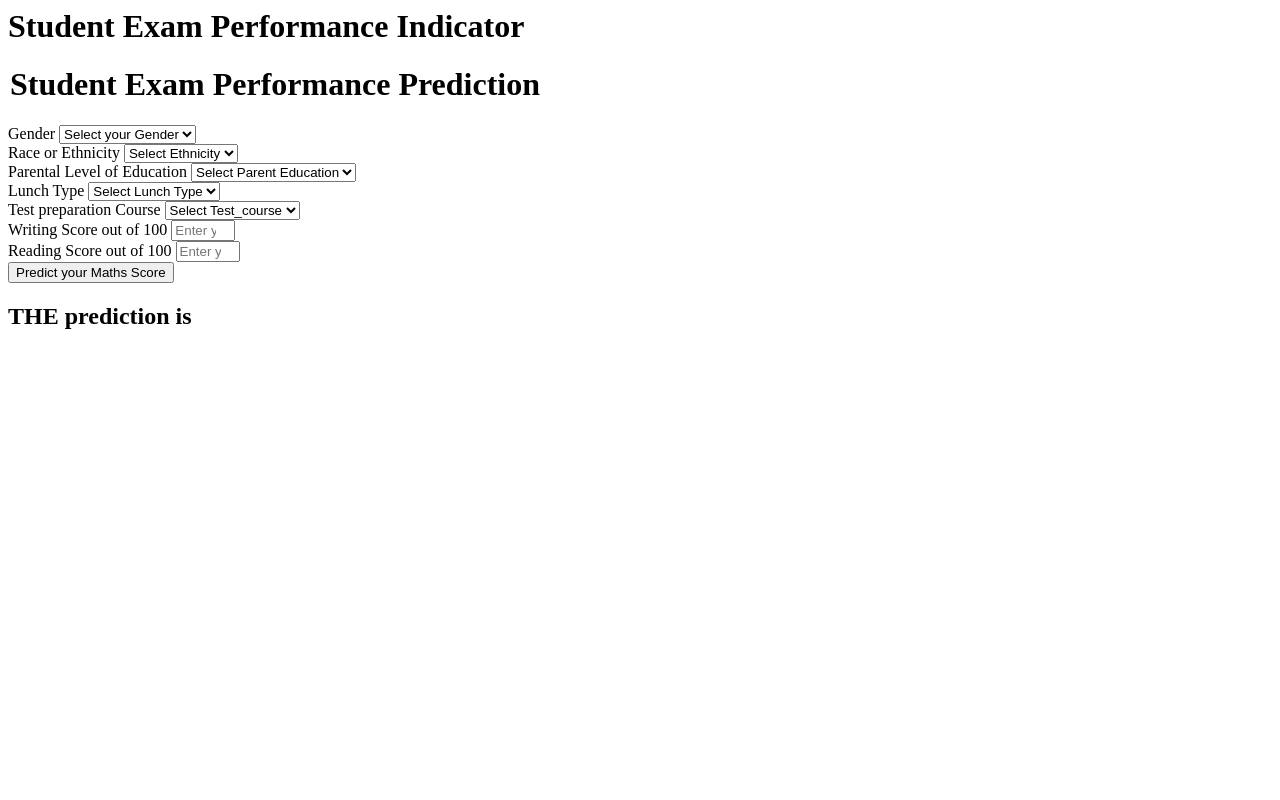
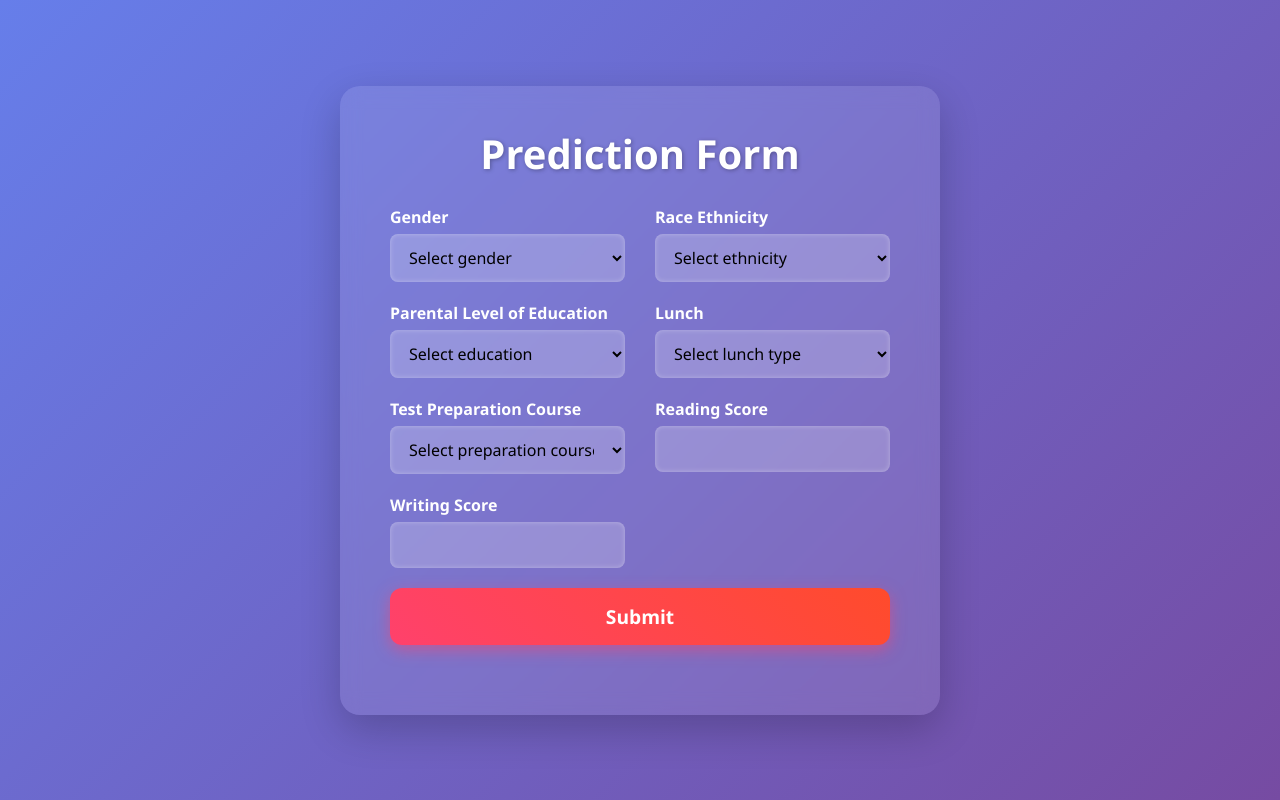
Before and after one commit to AyaanAhmed2002/Student-Performance-Indicator, a Flask app: page /predictdata in a window 1280 px wide. Run offline with Flask 3, Linux system fonts and the light colour scheme.

Commit message:
Customizing home

```diff
--- a/templates/home.html
+++ b/templates/home.html
@@ -1,111 +1,161 @@
-<html>
+<!DOCTYPE html>
+<html lang="en">
+<head>
+  <meta charset="UTF-8" />
+  <meta name="viewport" content="width=device-width, initial-scale=1" />
+  <title>Prediction</title>
+  <style>
+    /* Reset */
+    * {
+      box-sizing: border-box;
+      margin: 0;
+      padding: 0;
+      font-family: 'Segoe UI', Tahoma, Geneva, Verdana, sans-serif;
+    }
+    body {
+      background: linear-gradient(135deg, #667eea, #764ba2);
+      display: flex;
+      justify-content: center;
+      align-items: center;
+      height: 100vh;
+      padding: 20px;
+      color: #fff;
+    }
+    .container {
+      background: rgba(255, 255, 255, 0.1);
+      backdrop-filter: blur(10px);
+      border-radius: 20px;
+      padding: 40px 50px;
+      max-width: 600px;
+      width: 100%;
+      box-shadow: 0 15px 40px rgba(0, 0, 0, 0.2);
+      text-align: center;
+    }
+    h2 {
+      font-weight: 700;
+      font-size: 2.5rem;
+      margin-bottom: 25px;
+      text-shadow: 1px 1px 4px rgba(0,0,0,0.3);
+    }
+    form {
+      display: grid;
+      grid-template-columns: 1fr 1fr;
+      gap: 20px 30px;
+      margin-bottom: 30px;
+    }
+    label {
+      display: block;
+      margin-bottom: 6px;
+      font-weight: 600;
+      color: #ffffffff;
+      text-align: left;
+    }
+    select,
+    input[type="number"] {
+      width: 100%;
+      padding: 12px 15px;
+      border-radius: 8px;
+      border: none;
+      background: rgba(255, 255, 255, 0.2);
+      color: #000000ff;
+      font-size: 1rem;
+      box-shadow: inset 0 0 5px rgba(255,255,255,0.3);
+      transition: background 0.3s ease;
+    }
+    select:focus,
+    input[type="number"]:focus {
+      outline: none;
+      background: rgba(255, 255, 255, 0.35);
+    }
+    button {
+      grid-column: span 2;
+      padding: 15px 0;
+      font-size: 1.2rem;
+      font-weight: 700;
+      color: #fff;
+      background: linear-gradient(45deg, #ff416c, #ff4b2b);
+      border: none;
+      border-radius: 12px;
+      cursor: pointer;
+      box-shadow: 0 5px 15px rgba(255, 65, 108, 0.5);
+      transition: background 0.3s ease, box-shadow 0.3s ease;
+    }
+    button:hover {
+      background: linear-gradient(45deg, #ff4b2b, #ff416c);
+      box-shadow: 0 10px 25px rgba(255, 75, 43, 0.7);
+    }
+    .result {
+      font-size: 1.8rem;
+      font-weight: 700;
+      color: #f9d423;
+      text-shadow: 1px 1px 5px rgba(0,0,0,0.5);
+    }
+  </style>
+</head>
 <body>
-    <div class="login">
-       <h1>Student Exam Performance Indicator</h1>
-
-       <form action="{{ url_for('predict_datapoint')}}" method="post">
-        <h1>
-            <legend>Student Exam Performance Prediction</legend>
-        </h1>
-        <div class="mb-3">
-            <label class="form-label">Gender</label>
-            <select class="form-control" name="gender" placeholder="Enter you Gender" required>
-                <option class="placeholder" selected disabled value="">Select your Gender</option>
-                <option value="male">
-                    Male
-                </option>
-                <option value="female">
-                    Female
-                </option>
+  <div class="container">
+    <h2>Prediction Form</h2>
+    <form action="/predictdata" method="post">
+      <div>
+        <label for="gender">Gender</label>
+        <select name="gender" id="gender" required>
+          <option value="" disabled selected>Select gender</option>
+          <option value="male">Male</option>
+          <option value="female">Female</option>
         </select>
       </div>
-        <div class="mb-3">
-            <label class="form-label">Race or Ethnicity</label>
-            <select class="form-control" name="ethnicity" placeholder="Enter you ethnicity" required>
-                <option class="placeholder" selected disabled value="">Select Ethnicity</option>
-                <option value="group A">
-                    Group A
-                </option>
-                <option value="group B">
-                    Group B
-                </option>
-                <option value="group C">
-                    Group C
-                </option>
-                <option value="group D">
-                    Group D
-                </option>
-                <option value="group E">
-                    Group E
-                </option>
+      <div>
+        <label for="raceethnicity">Race Ethnicity</label>
+        <select name="race_ethnicity" id="race_ethnicity" required>
+          <option value="" disabled selected>Select ethnicity</option>
+          <option value="group A">Group A</option>
+          <option value="group B">Group B</option>
+          <option value="group C">Group C</option>
+          <option value="group D">Group D</option>
+          <option value="group E">Group E</option>
         </select>
       </div>
-        <div class="mb-3">
-            <label class="form-label">Parental Level of Education</label>
-            <select class="form-control" name="parental_level_of_education"
-                placeholder="Enter you Parent Education" required>
-                <option class="placeholder" selected disabled value="">Select Parent Education</option>
-                <option value="associate's degree">
-                    associate's degree
-                </option>
-                <option value="bachelor's degree">
-                    bachelor's degree
-                </option>
-                <option value="high school">
-                    high school
-                </option>
-                <option value="master's degree">
-                    master's degree
-                </option>
-                <option value="some college">
-                    some college
-                </option>
-                <option value="some high school">
-                    some high school
-                </option>
+      <div>
+        <label for="parentallevelofeducation">Parental Level of Education</label>
+        <select name="parental_level_of_education" id="parental_level_of_education" required>
+          <option value="" disabled selected>Select education</option>
+          <option value="some high school">Some High School</option>
+          <option value="high school">High School</option>
+          <option value="some college">Some College</option>
+          <option value="associate's degree">Associate's Degree</option>
+          <option value="bachelor's degree">Bachelor's Degree</option>
+          <option value="master's degree">Master's Degree</option>
         </select>
       </div>
-        <div class="mb-3">
-            <label class="form-label">Lunch Type</label>
-            <select class="form-control" name="lunch" placeholder="Enter you Lunch" required>
-                <option class="placeholder" selected disabled value="">Select Lunch Type</option>
-                <option value="free/reduced">
-                    free/reduced
-                </option>
-                <option value="standard">
-                    standard
-                </option>
+      <div>
+        <label for="lunch">Lunch</label>
+        <select name="lunch" id="lunch" required>
+          <option value="" disabled selected>Select lunch type</option>
+          <option value="standard">Standard</option>
+          <option value="free/reduced">Free/Reduced</option>
         </select>
       </div>
-        <div class="mb-3">
-            <label class="form-label">Test preparation Course</label>
-            <select class="form-control" name="test_preparation_course" placeholder="Enter you Course"
-                required>
-                <option class="placeholder" selected disabled value="">Select Test_course</option>
-                <option value="none">
-                    None
-                </option>
-                <option value="completed">
-                    Completed
-                </option>
+      <div>
+        <label for="testpreparationcourse">Test Preparation Course</label>
+        <select name="test_preparation_course" id="test_preparation_course" required>
+          <option value="" disabled selected>Select preparation course</option>
+          <option value="none">None</option>
+          <option value="completed">Completed</option>
         </select>
       </div>
-        <div class="mb-3">
-            <label class="form-label">Writing Score out of 100</label>
-            <input class="form-control" type="number" name="reading_score"
-                placeholder="Enter your Reading score" min='0' max='100' />
+      <div>
+        <label for="readingscore">Reading Score</label>
+        <input type="number" name="reading_score" id="reading_score" min="0" max="100" required />
       </div>
-        <div class="mb-3">
-            <label class="form-label">Reading Score out of 100</label>
-            <input class="form-control" type="number" name="writing_score"
-                placeholder="Enter your Reading Score" min='0' max='100' />
+      <div>
+        <label for="writingscore">Writing Score</label>
+        <input type="number" name="writing_score" id="writing_score" min="0" max="100" required />
       </div>
-        <div class="mb-3">
-            <input class="btn btn-primary" type="submit" value="Predict your Maths Score" required />
+      <button type="submit">Submit</button>
+    </form>
+    {% if results %}
+      <div class="result">Prediction Result: {{ results }}</div>
+    {% endif %}
   </div>
-    </form>
-    <h2>
-       THE  prediction is {{results}}
-    </h2>
-   <body>
+</body>
 </html>
```
Lines whose indentation alone changed are shown as unchanged.
